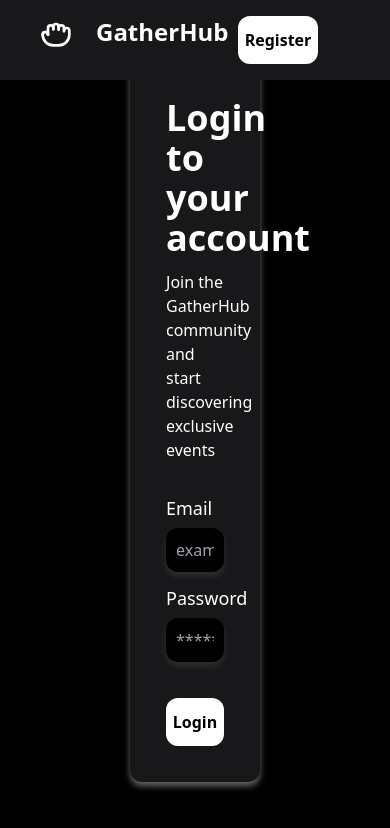
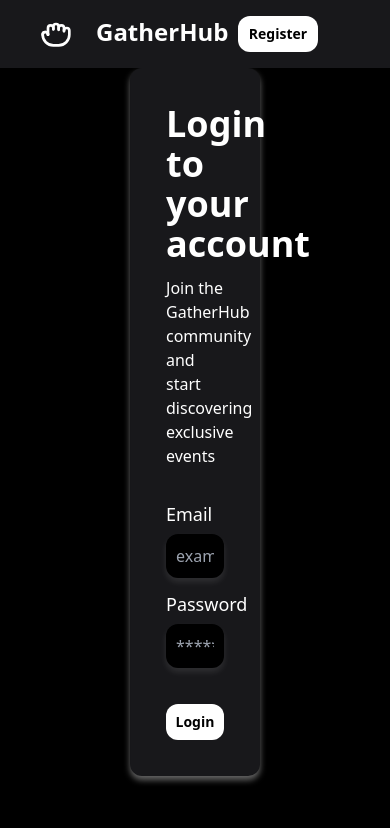
Before and after one commit to w-rahul/gather-hub-frontend, a React (Vite) app: page /login in a window 390 px wide. Shown: the top 828 px of the page. Built offline with nearby package versions, Linux system fonts and the light colour scheme.

Commit message:
Added responsiveness

```diff
--- a/src/components/Button.tsx
+++ b/src/components/Button.tsx
@@ -1,5 +1,5 @@
 export const ButtonComp =({label, onclick, width}: {label?:string, onclick?:()=> void, width?:string }) =>{
-    return <div>
-        <button onClick={onclick} className={`bg-white text-black text-center ${ width || "w-full"} py-3 font-semibold rounded-xl hover:bg-zinc-300`}>{label}</button>
+    return <div className="w-full">
+        <button onClick={onclick} className={`bg-white text-black text-center ${width || "w-full"} py-2 md:py-3 text-sm md:text-base font-semibold rounded-xl hover:bg-zinc-300 transition duration-300`}>{label}</button>
     </div>
 }
```
